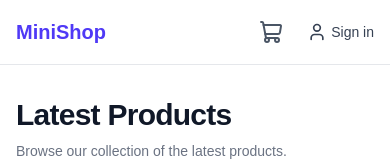
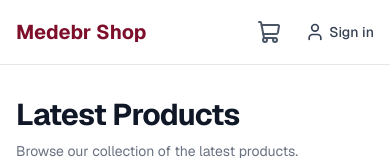
Before and after one commit to tekamek123/Mini-E-Commerce-Platform, a Next.js app: page / in a window 390 px wide. Shown: the top 161 px of the page. Built offline with nearby package versions, Linux system fonts and the light colour scheme; no server answers.

Commit message:
style: repaint application theme to EagleLion burgundy and verify responsiveness
- Redefined Tailwind v4 indigo system tokens with custom burgundy crimson scale

- Updated metadata and navbar branding to Medebr Shop

- Verified grid collapse states on mobile, tablet, and desktop viewports

```diff
--- a/src/app/globals.css
+++ b/src/app/globals.css
@@ -1,4 +1,18 @@
 @import 'tailwindcss';
+
+@theme {
+  --color-indigo-50: #fdf2f4;
+  --color-indigo-100: #fce7ec;
+  --color-indigo-200: #f8c3d0;
+  --color-indigo-300: #f394ad;
+  --color-indigo-400: #ea5b82;
+  --color-indigo-500: #d62d58;
+  --color-indigo-600: #7e0f2b; /* EagleLion Deep Burgundy Primary */
+  --color-indigo-700: #610b20;  /* Hover / Darker Crimson */
+  --color-indigo-800: #4f091a;
+  --color-indigo-900: #3d0714;
+  --color-indigo-950: #22030a;
+}
 
 :root {
   --background: #ffffff;
@@ -15,5 +29,5 @@
 body {
   color: var(--foreground);
   background: var(--background);
-  font-family: Arial, Helvetica, sans-serif;
+  font-family: var(--font-geist-sans), Arial, Helvetica, sans-serif;
 }
--- a/src/app/layout.tsx
+++ b/src/app/layout.tsx
@@ -16,8 +16,8 @@ const geistMono = Geist_Mono({
 });
 
 export const metadata: Metadata = {
-  title: 'Mini E-Commerce',
-  description: 'A mini e-commerce platform challenge',
+  title: 'Medebr Shop',
+  description: 'A premium mini e-commerce platform challenge',
 };
 
 export default function RootLayout({
--- a/src/components/layout/Navbar.tsx
+++ b/src/components/layout/Navbar.tsx
@@ -16,7 +16,7 @@ export default async function Navbar() {
         <div className="flex h-16 items-center justify-between">
           <div className="flex flex-shrink-0 items-center">
             <Link href="/" className="text-xl font-bold text-indigo-600 dark:text-indigo-400">
-              MiniShop
+              Medebr Shop
             </Link>
           </div>
 
```
